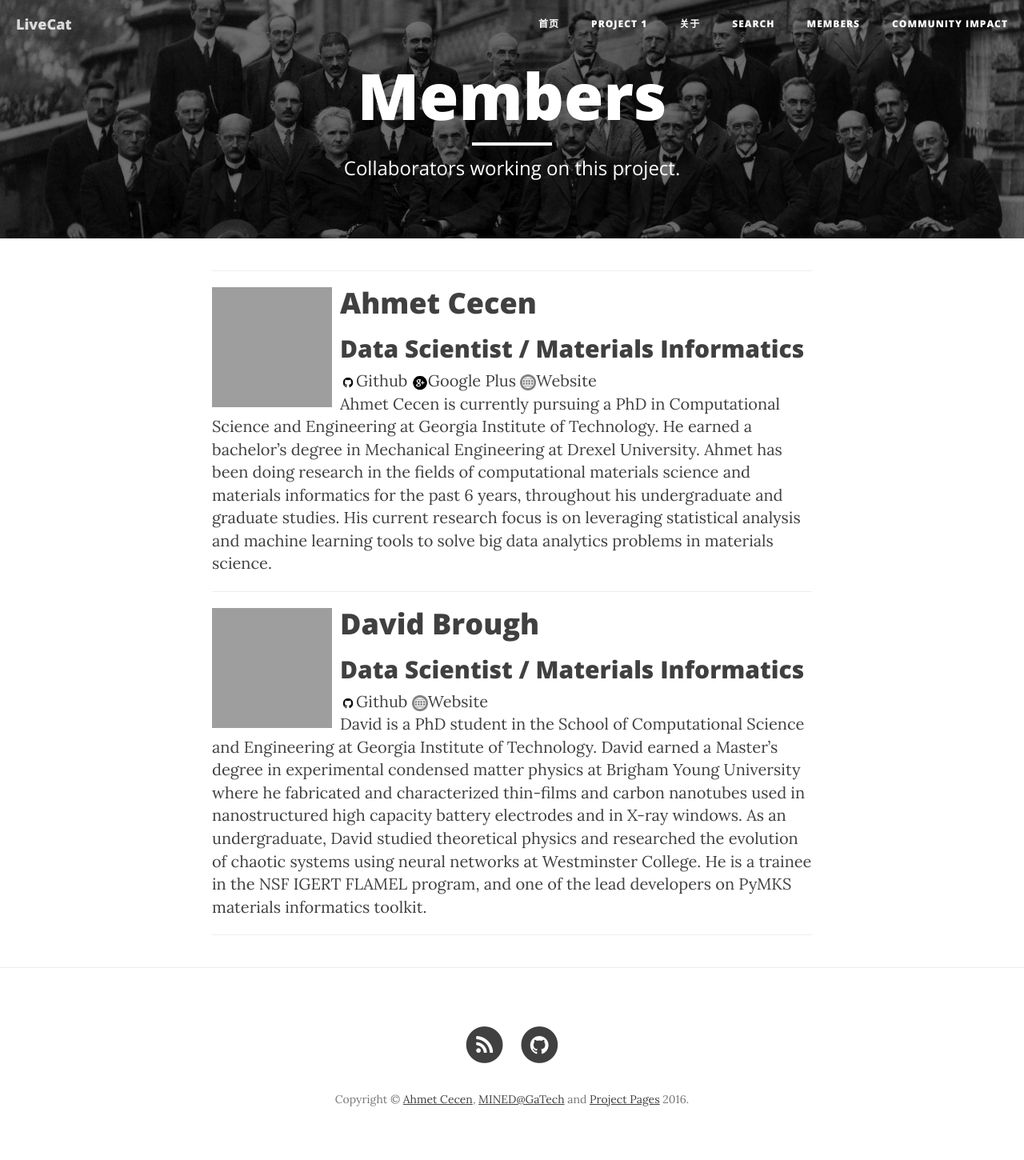
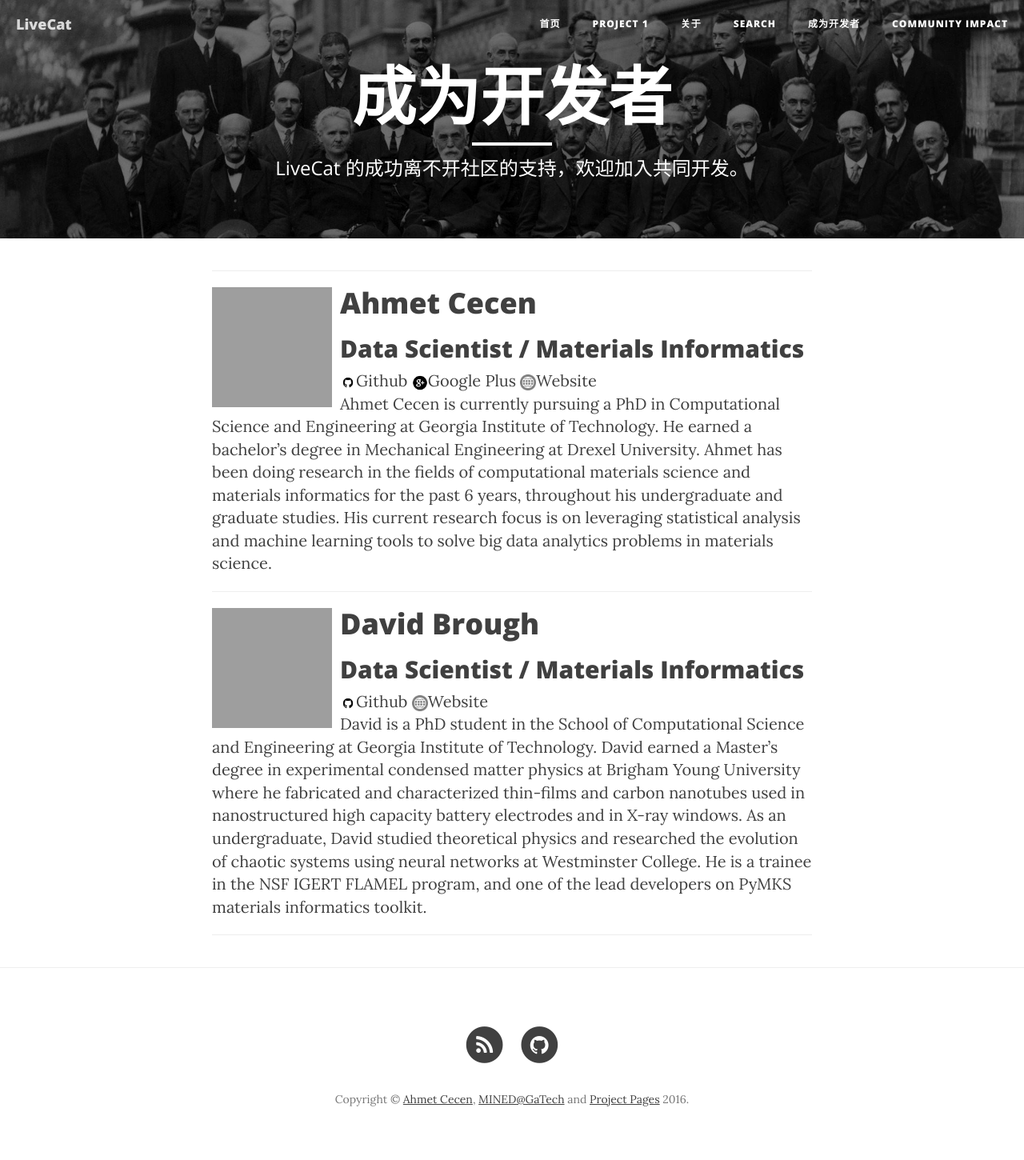
Before and after one commit to xxwn2020/livecat, a Jekyll site: the page built from docs/members.html, in a window 1280 px wide. Shown: the whole page at 80% size. Built offline with Jekyll 4.4.1, drawn with Linux system fonts in a browser that asks for light colours; nearby versions of some CDN libraries; grey boxes are pictures that could not be loaded.

Commit message:
修改成员页

```diff
--- a/docs/members.html
+++ b/docs/members.html
@@ -1,7 +1,7 @@
 ---
 layout: page
-title: "Members"
-description: "Collaborators working on this project."
+title: "成为开发者"
+description: "LiveCat 的成功离不开社区的支持，欢迎加入共同开发。"
 header-img: "img/home-bg.jpg"
 ---
 <hr>
```
